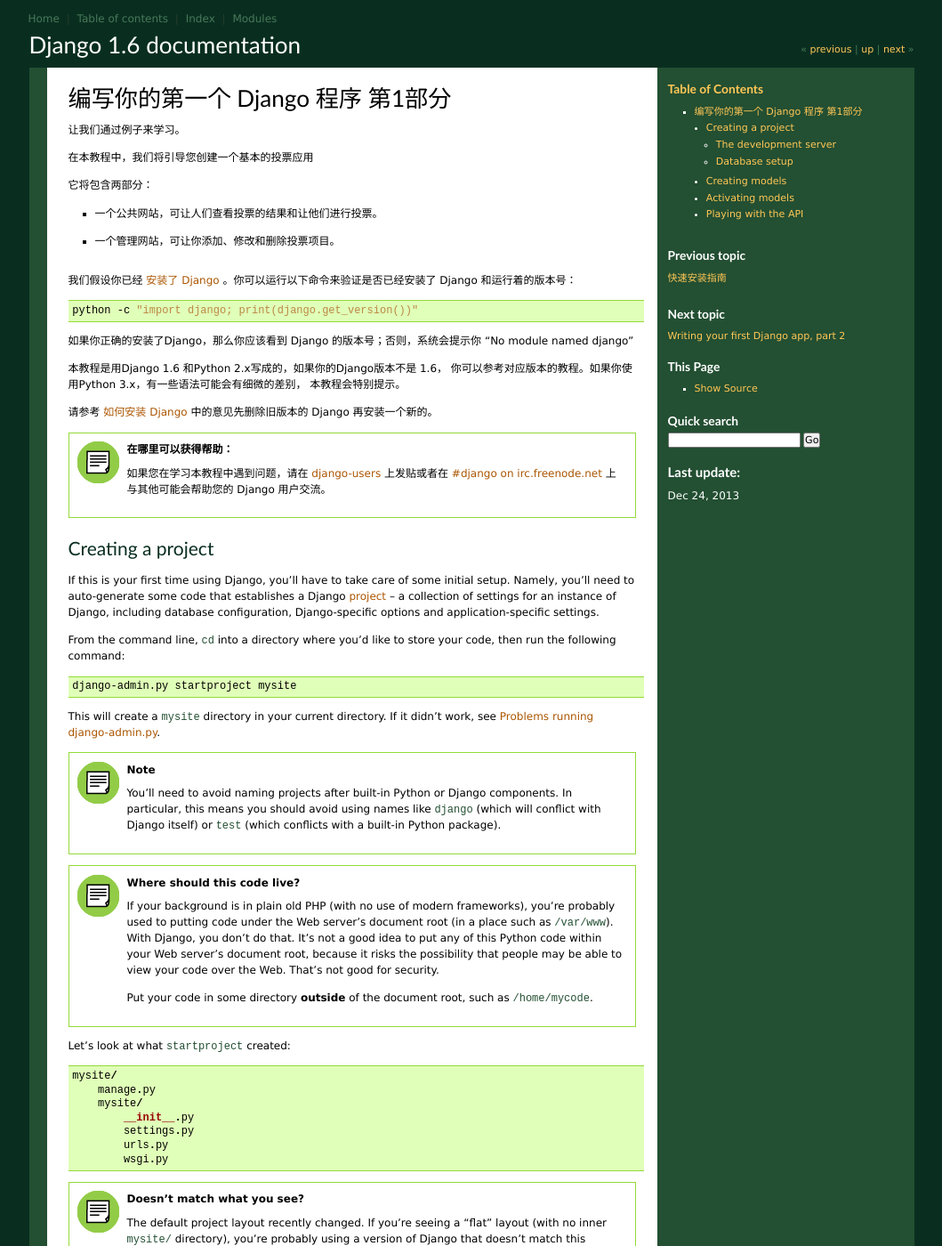
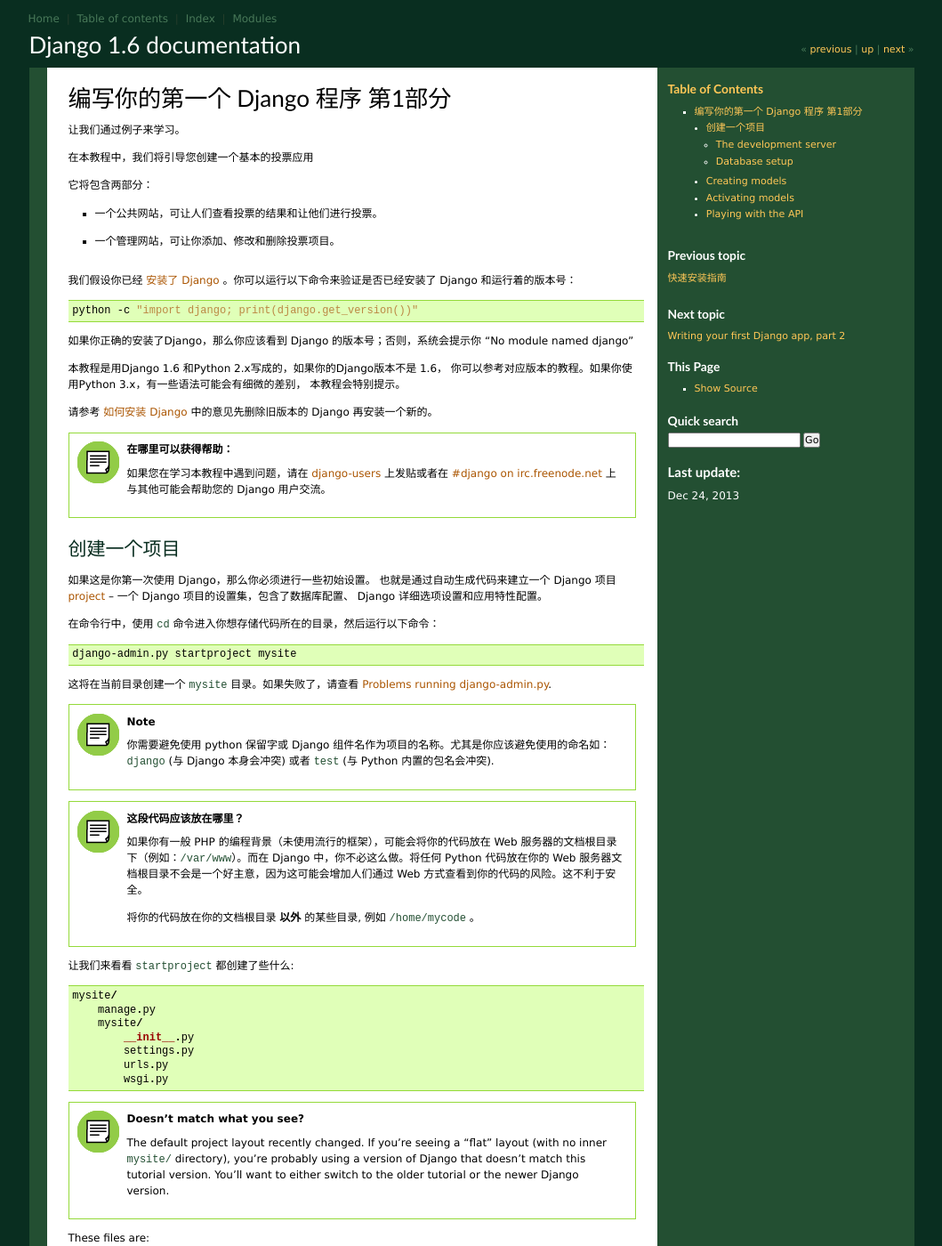
Before and after one commit to ljb-2000/django-chinese-docs-1.6, a Sphinx documentation site: the page built from docs/intro/tutorial01.txt, in a window 1280 px wide and 1400 px high. Shown: the whole window at 89% size, without its empty margins (110-1169 px from the left). Built offline with Sphinx 7.4.7, drawn with Linux system fonts in a browser that asks for light colours; pages that are not in the unit, such as notebooks, are missing from menus; cross-references to code outside the pages are shown as plain code.

Commit message:
tutorial01.txt

```diff
--- a/docs/intro/tutorial01.txt
+++ b/docs/intro/tutorial01.txt
@@ -33,45 +33,31 @@
 __ http://groups.google.com/group/django-users
 __ irc://irc.freenode.net/django
 
-Creating a project
+创建一个项目
 ==================
 
-If this is your first time using Django, you'll have to take care of some
-initial setup. Namely, you'll need to auto-generate some code that establishes a
-Django :term:`project` -- a collection of settings for an instance of Django,
-including database configuration, Django-specific options and
-application-specific settings.
+如果这是你第一次使用 Django，那么你必须进行一些初始设置。
+也就是通过自动生成代码来建立一个 Django 项目 :term:`project` -- 一个 Django 项目的设置集，包含了数据库配置、 Django 详细选项设置和应用特性配置。
 
-From the command line, ``cd`` into a directory where you'd like to store your
-code, then run the following command:
+在命令行中，使用 ``cd`` 命令进入你想存储代码所在的目录，然后运行以下命令：
 
 .. code-block:: bash
 
    django-admin.py startproject mysite
 
-This will create a ``mysite`` directory in your current directory. If it didn't
-work, see :ref:`troubleshooting-django-admin-py`.
+这将在当前目录创建一个 ``mysite`` 目录。如果失败了，请查看 :ref:`troubleshooting-django-admin-py`.
 
 .. note::
 
-    You'll need to avoid naming projects after built-in Python or Django
-    components. In particular, this means you should avoid using names like
-    ``django`` (which will conflict with Django itself) or ``test`` (which
-    conflicts with a built-in Python package).
+    你需要避免使用 python 保留字或 Django 组件名作为项目的名称。尤其是你应该避免使用的命名如： ``django`` (与 Django 本身会冲突) 或者 ``test`` (与 Python 内置的包名会冲突).
 
-.. admonition:: Where should this code live?
+.. admonition:: 这段代码应该放在哪里？
 
-    If your background is in plain old PHP (with no use of modern frameworks),
-    you're probably used to putting code under the Web server's document root
-    (in a place such as ``/var/www``). With Django, you don't do that. It's
-    not a good idea to put any of this Python code within your Web server's
-    document root, because it risks the possibility that people may be able
-    to view your code over the Web. That's not good for security.
+    如果你有一般 PHP 的编程背景（未使用流行的框架），可能会将你的代码放在 Web 服务器的文档根目录下（例如：``/var/www``）。而在 Django 中，你不必这么做。将任何 Python 代码放在你的 Web 服务器文档根目录不会是一个好主意，因为这可能会增加人们通过 Web 方式查看到你的代码的风险。这不利于安全。
 
-    Put your code in some directory **outside** of the document root, such as
-    :file:`/home/mycode`.
+    将你的代码放在你的文档根目录 **以外** 的某些目录, 例如 :file:`/home/mycode` 。
 
-Let's look at what :djadmin:`startproject` created::
+让我们来看看 :djadmin:`startproject` 都创建了些什么::
 
     mysite/
         manage.py
```
